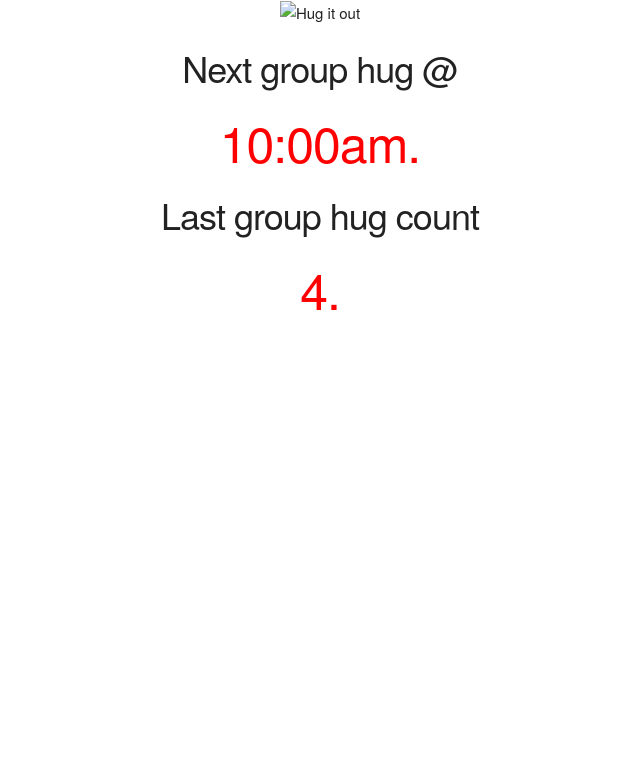
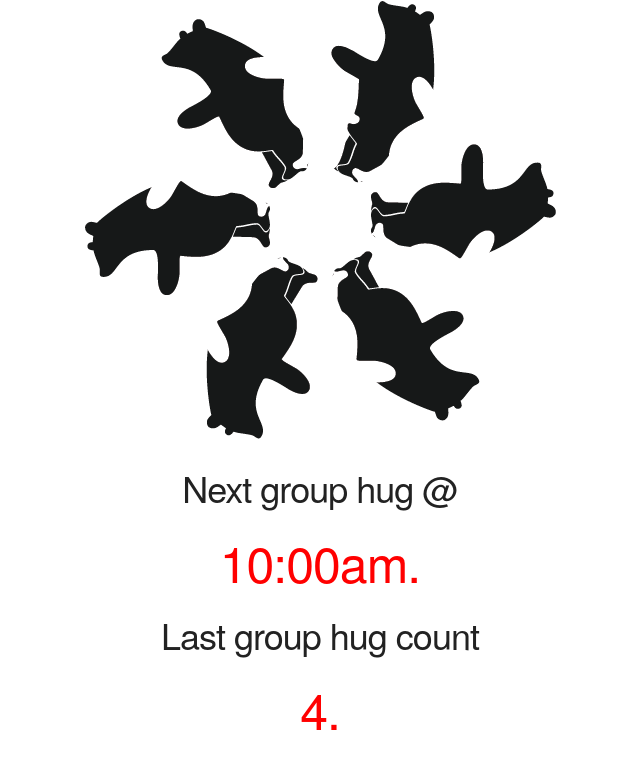
Before and after one commit to soltrain/grouphug, a plain HTML site: page index.html in a window 1280 px wide. Shown: the whole page, without its empty margins (320-960 px from the left). Drawn offline with Linux system fonts and the light colour scheme; the site is published under a folder, as on GitHub Pages, so addresses that start at the root find nothing.

Commit message:
fixed picture?

```diff
--- a/index.html
+++ b/index.html
@@ -29,7 +29,7 @@
 
   <!-- Primary Page Layout
   –––––––––––––––––––––––––––––––––––––––––––––––––– -->
- <p class="value-img"> <img src ="/images/bearhug.gif" scrset="bearhug.gif 471w, bearhugsmall.gif 500w" alt="Hug it out"></p>
+ <p class="value-img"> <img src ="images/bearhug.gif" scrset="images/bearhug.gif 471w, images/bearhugsmall.gif 500w" alt="Hug it out"></p>
 
  <!--<img src="small.jpg" srcset="medium.jpg 1000w, large.jpg 2000w" alt="yah"> -->
 
```
